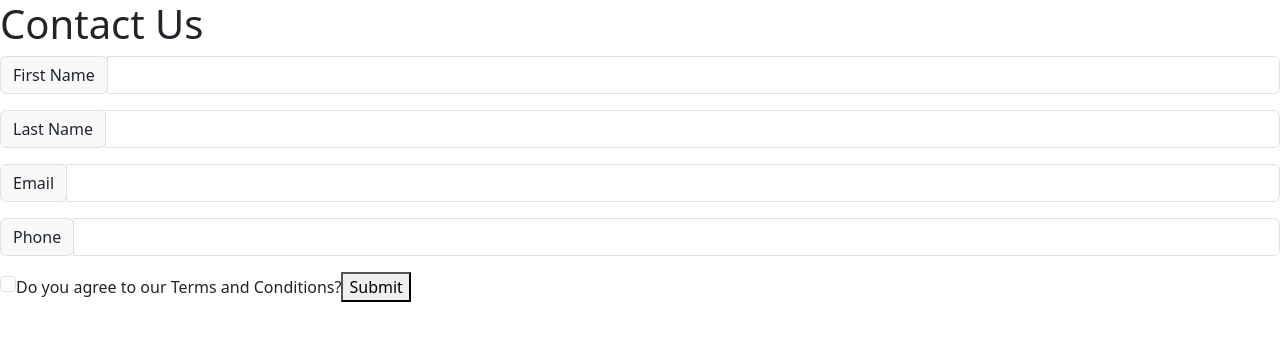
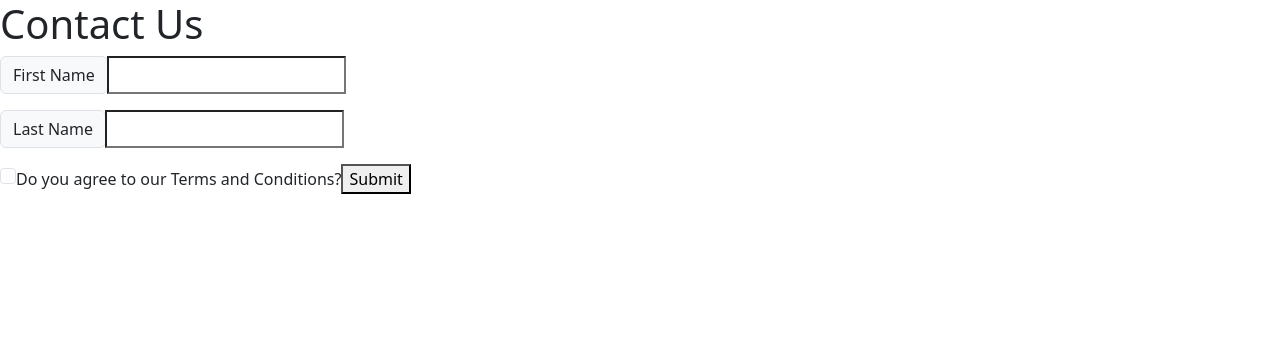
Before and after one commit to Jirby-exe/Wave-1, a React (Vite) app in the folder contact-form-a11y/: page / in a window 1280 px wide. Shown: the top 340 px of the page. Built offline with nearby package versions, Linux system fonts and the light colour scheme.

Commit message:
adding error state logic

```diff
--- a/contact-form-a11y/src/App.tsx
+++ b/contact-form-a11y/src/App.tsx
@@ -1,17 +1,32 @@
 //import ListGroup from "./components/ListGroup";
-import TextInputGroup from "./components/TextInputGroup";
 import SubmitButton from "./components/SubmitButton";
 import CheckboxFields from "./components/CheckboxFields";
+import TextInput from "./components/TextInput";
+import ContactForms from "./components/ContactForm";
 
 function App() {
+  const { formData, handleChange } = ContactForms();
+
   return (
     <div>
       <h1> Contact Us </h1>
-      <TextInputGroup />
+      <TextInput
+        name="name"
+        value={formData.name}
+        onChange={handleChange}
+        label="First Name"
+      />
+      <TextInput
+        name="name"
+        value={formData.name}
+        onChange={handleChange}
+        label="Last Name"
+      />
       <CheckboxFields />
-      <SubmitButton />
+      <SubmitButton isSubmitting={false} />
     </div>
   );
 }
+//need to move button state logic from here into ContactForm.tsx
 
 export default App;
--- a/contact-form-a11y/src/components/ContactForm.tsx
+++ b/contact-form-a11y/src/components/ContactForm.tsx
@@ -1,4 +1,28 @@
 //File intended to host state and submit logic - "brain" of form
-function ContactForms() {}
+import { useState } from "react";
+//import SubmitButton from "./SubmitButton";
+
+type FormData = {
+  name: string;
+  email: string;
+  phone: string;
+};
+
+export function ContactForms() {
+  const [formData, setFormData] = useState<FormData>({
+    name: "",
+    email: "",
+    phone: "",
+  });
+
+  function handleChange(name: string, value: string) {
+    setFormData((prev) => ({
+      ...prev,
+      [name]: value,
+    }));
+  }
+
+  return { formData, handleChange };
+}
 
 export default ContactForms;
--- a/contact-form-a11y/src/components/SubmitButton.tsx
+++ b/contact-form-a11y/src/components/SubmitButton.tsx
@@ -1,7 +1,16 @@
-function SubmitButton() {
+//Define 'type'
+type SubmitButtonProps = {
+  isSubmitting: boolean;
+};
+
+function SubmitButton({ isSubmitting }: SubmitButtonProps) {
   return (
-    <button aria-label="Submti" type="button">
-      Submit
+    <button
+      aria-label={isSubmitting ? "Submitting..." : "Submit"}
+      type="submit"
+      disabled={isSubmitting}
+    >
+      {isSubmitting ? "Submitting..." : "Submit"}
     </button>
   );
 }
--- /dev/null
+++ b/contact-form-a11y/src/components/TextInput.tsx
@@ -0,0 +1,33 @@
+type TextInputProps = {
+  value: string;
+  name: string;
+  label: string;
+  onChange: (name: string, value: string) => void;
+  //onblur to be added
+};
+//props type definition
+
+function TextInput({ value, name, label, onChange }: TextInputProps) {
+  //Contact us text input group
+  //first name, last name, email, phone number
+  //dynamic inline error validation to be added
+  return (
+    <>
+      <div className="input-group mb-3">
+        <div className="input-group-prepend">
+          <label className="input-group-text" htmlFor={name}>
+            {label}
+          </label>
+        </div>
+        <input
+          name={name}
+          id={name}
+          value={value}
+          onChange={(e) => onChange(name, e.target.value)}
+        ></input>
+      </div>
+    </>
+  );
+}
+//gonna need to pull phone number out to separate it
+export default TextInput;
--- a/contact-form-a11y/src/components/TextInputGroup.tsx
+++ /dev/null
@@ -1,63 +0,0 @@
-function TextInputGroup() {
-  return (
-    <>
-      <div className="input-group mb-3">
-        <div className="input-group-prepend">
-          <span className="input-group-text" id="firstName">
-            First Name
-          </span>
-        </div>
-        <input
-          type="text"
-          className="form-control"
-          aria-label="First Name"
-          aria-describedby="firstName"
-        ></input>
-      </div>
-
-      <div className="input-group mb-3">
-        <div className="input-group-prepend">
-          <span className="input-group-text" id="lastName">
-            Last Name
-          </span>
-        </div>
-        <input
-          type="text"
-          className="form-control"
-          aria-label="Last Name"
-          aria-describedby="firstName"
-        ></input>
-      </div>
-
-      <div className="input-group mb-3">
-        <div className="input-group-prepend">
-          <span className="input-group-text" id="Email">
-            Email
-          </span>
-        </div>
-        <input
-          type="text"
-          className="form-control"
-          aria-label="Email"
-          aria-describedby="Email"
-        ></input>
-      </div>
-
-      <div className="input-group mb-3">
-        <div className="input-group-prepend">
-          <span className="input-group-text" id="Phone">
-            Phone
-          </span>
-        </div>
-        <input
-          type="text"
-          className="form-control"
-          aria-label="Phone"
-          aria-describedby="Phone"
-        ></input>
-      </div>
-    </>
-  );
-}
-
-export default TextInputGroup;
```
